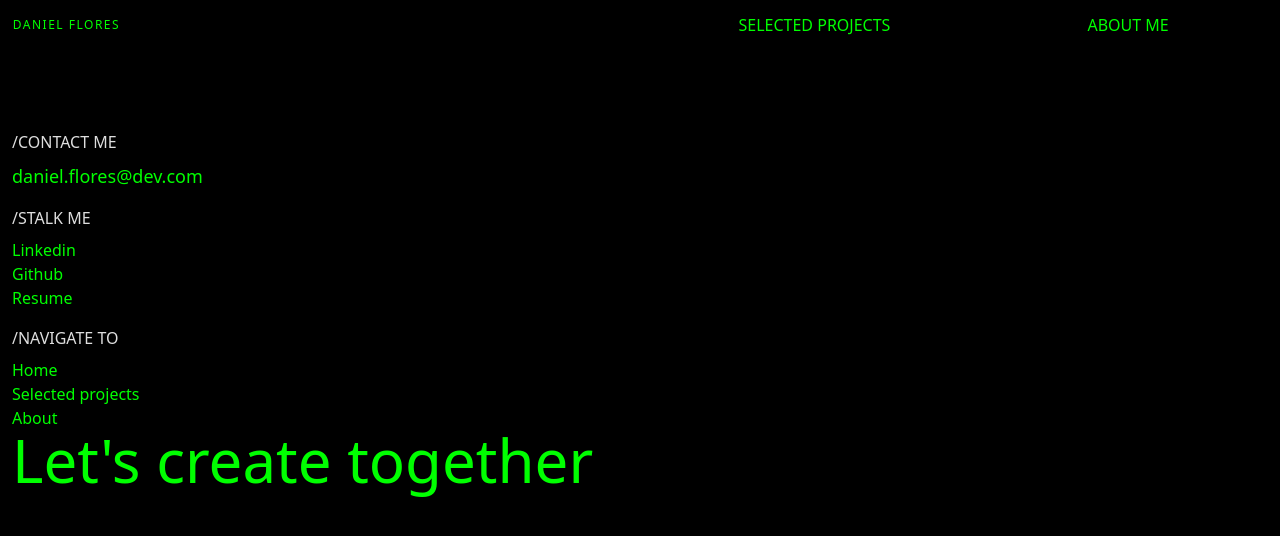
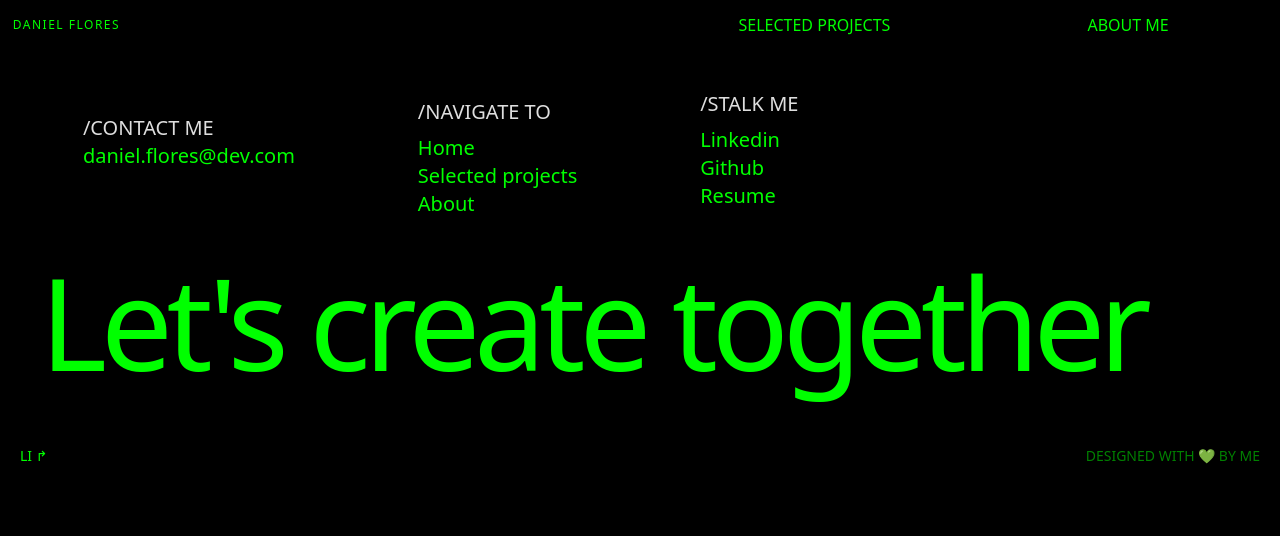
Before and after one commit to Devnielote/web-portfolio, a React (Vite) app: page /about in a window 1280 px wide. Shown: the top 536 px of the page. Built offline with nearby package versions, Linux system fonts and the light colour scheme.

Commit message:
styles: add footer styles

```diff
--- a/src/components/Footer.tsx
+++ b/src/components/Footer.tsx
@@ -4,20 +4,14 @@ import { Link } from "react-router-dom";
 export default function Footer () {
   return (
     <footer>
-      <div className="footer_navigation hidden md:block px-3 pt-10 mt-10">
-        <div className="reach_me w-full flex-col text-left">
+      <div className="footer_navigation hidden md:text-xl md:block md:px-3 md:pt-2 md:mt-2 md:pl-10 lg:flex lg:w-2/3 lg:justify-evenly lg:items-center">
+        <div className="reach_me flex flex-col text-left">
           <span>/CONTACT ME</span>
-          <div className="text-lg mt-2">
+          <div className="">
             <Link to="/">daniel.flores@dev.com</Link>
           </div>
         </div>
-        <div className="socials flex-col text-left mt-4">
-          <span>/STALK ME</span>
-          <div className="flex-col mt-2">
-            <Link className="flex w-auto" to="https://www.linkedin.com/in/danielflorescardona/">Linkedin</Link>
-            <Link className="flex" to="https://github.com/Devnielote">Github</Link>
-            <Link className="flex" to="/home">Resume</Link>
-          </div>
+        <div className="socials flex flex-col text-left mt-4 lg:ml-20">
           <div className="footer_links flex-col mt-4">
             <span>/NAVIGATE TO</span>
             <Link to="/home" className="flex mt-2">Home</Link>
@@ -25,13 +19,19 @@ export default function Footer () {
             <Link to="/home" className="flex">About</Link>
           </div>
         </div>
-        <div>
-          <Link to="/home" className="text-left">
-            <h1 className="text-6xl">Let's create together<img src="" alt=""/></h1>
-          </Link>
+        <div className="flex flex-col mt-4 text-left lg:ml-20">
+          <span>/STALK ME</span>
+          <Link className="flex w-auto mt-2" to="https://www.linkedin.com/in/danielflorescardona/">Linkedin</Link>
+          <Link className="flex" to="https://github.com/Devnielote">Github</Link>
+          <Link className="flex" to="/home">Resume</Link>
         </div>
       </div>
-      <div className="footer_mobile flex justify-between p-2 text-sm text-[var(--dark-green)] md:hidden">
+      <div className="hidden md:block md:mt-10 md:pl-10">
+        <Link to="/home" className="text-left">
+          <h1 className="text-7xl tracking-tighter lg:text-9xl">Let's create together<img src="" alt=""/></h1>
+        </Link>
+      </div>
+      <div className="footer_mobile flex justify-between p-2 text-sm text-[var(--dark-green)] md:p-5 md:mt-10">
         <Link to="https://www.linkedin.com/in/danielflorescardona/">LI ↱</Link>
         <p className="">DESIGNED WITH 💚 BY ME</p>
       </div>
```
